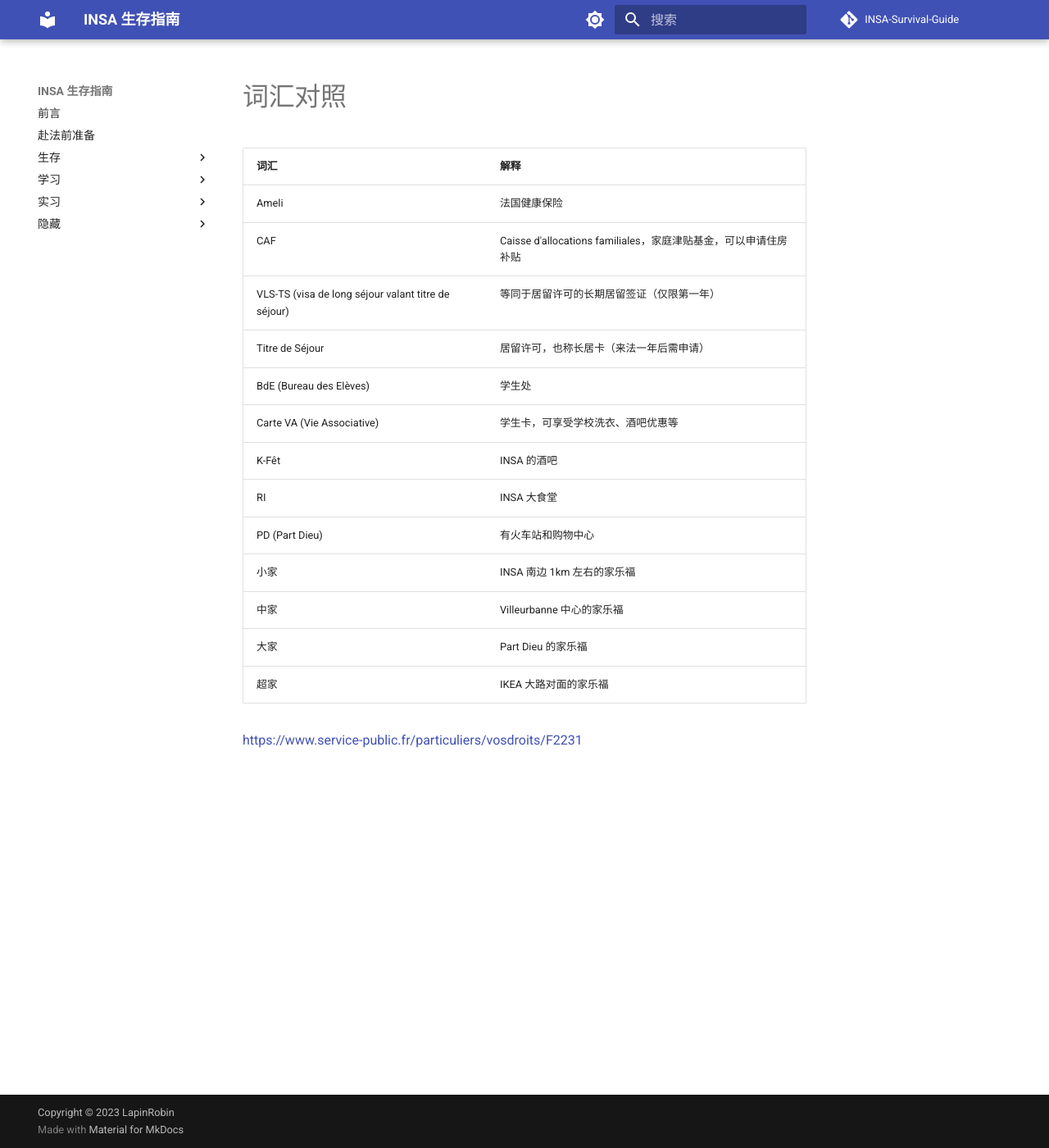
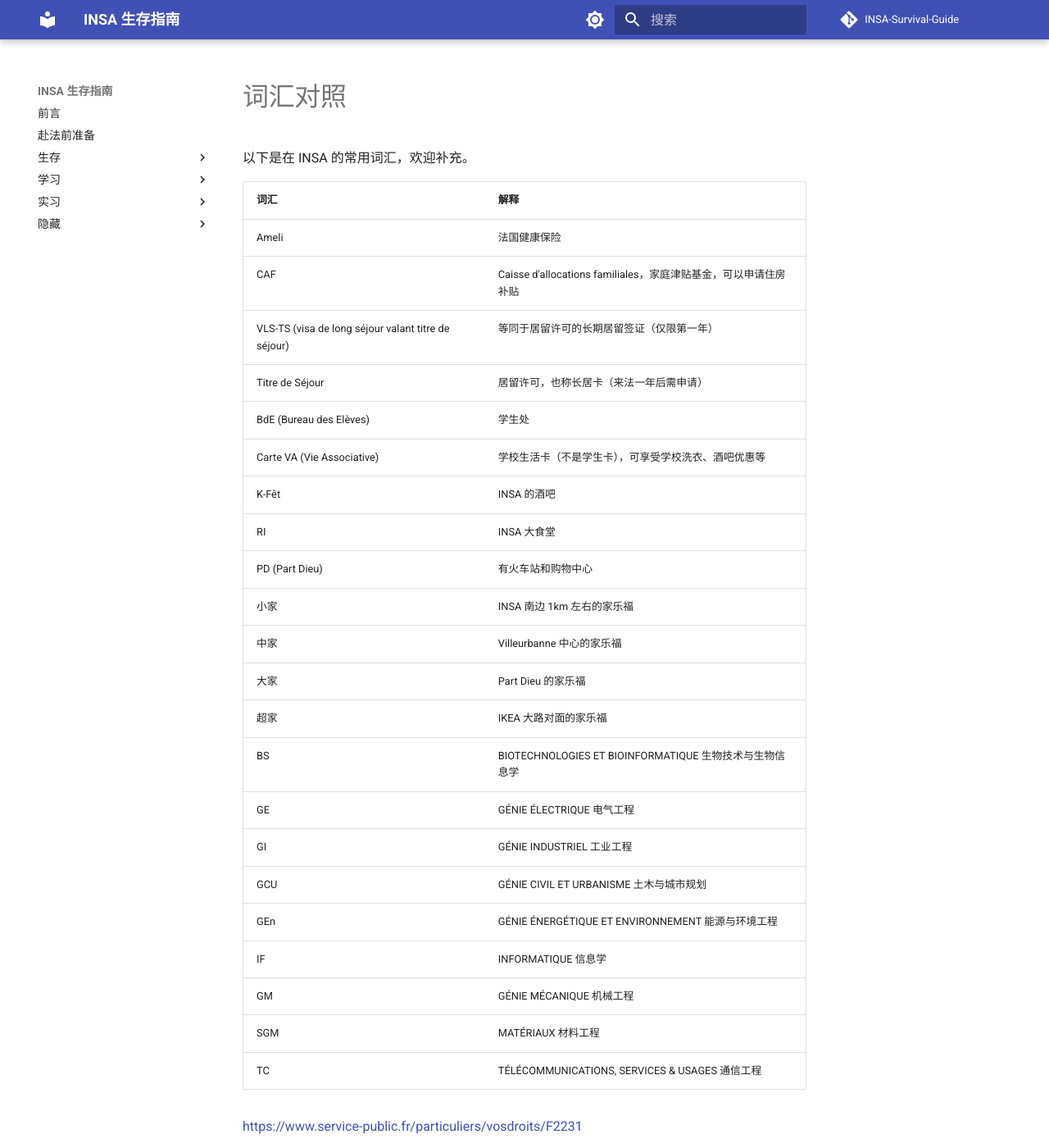
Before and after one commit to LapinRobin/INSA-Survival-Guide, an MkDocs documentation site: the page built from docs/生存/文章/词汇对照.md, in a window 1280 px wide and 1400 px high. Shown: the whole window at 82% size. Built offline with MkDocs 1.6.1 and Material for MkDocs 9.7.7, drawn with Linux system fonts in a browser that asks for light colours; comment, search, counter and statistics services are not loaded.

Commit message:
Additions and changes to content

```diff
--- a/docs/生存/文章/词汇对照.md
+++ b/docs/生存/文章/词汇对照.md
@@ -1,12 +1,14 @@
+以下是在 INSA 的常用词汇，欢迎补充。
+
 
 | 词汇               | 解释                                   |
 |-------------------|---------------------------------------|
 | Ameli             |  法国健康保险                         |
 | CAF               | Caisse d'allocations familiales，家庭津贴基金，可以申请住房补贴                         |
-| VLS-TS (visa de long séjour valant titre de séjour) |   等同于居留许可的长期居留签证（仅限第一年）                                     |
+| VLS-TS (visa de long séjour valant titre de séjour) |   等同于居留许可的长期居留签证（仅限第一年）                |
 | Titre de Séjour | 居留许可，也称长居卡（来法一年后需申请） |
 | BdE (Bureau des Elèves)  | 学生处                    |
-| Carte VA (Vie Associative) |   学生卡，可享受学校洗衣、酒吧优惠等 |
+| Carte VA (Vie Associative) |   学校生活卡（不是学生卡），可享受学校洗衣、酒吧优惠等 |
 | K-Fêt             | INSA 的酒吧                            |
 | RI               |  INSA 大食堂                            |
 | PD (Part Dieu)    | 有火车站和购物中心                      |
@@ -14,6 +16,15 @@
 | 中家              | Villeurbanne 中心的家乐福              |
 | 大家              | Part Dieu 的家乐福                     |
 | 超家              | IKEA 大路对面的家乐福                  |
+| BS      | BIOTECHNOLOGIES ET BIOINFORMATIQUE 生物技术与生物信息学           |
+| GE      | GÉNIE ÉLECTRIQUE 电气工程                         |
+| GI      | GÉNIE INDUSTRIEL 工业工程                         |
+| GCU      | GÉNIE CIVIL ET URBANISME 土木与城市规划 |
+| GEn     | GÉNIE ÉNERGÉTIQUE ET ENVIRONNEMENT 能源与环境工程               |
+| IF      | INFORMATIQUE 信息学                           |
+| GM      | GÉNIE MÉCANIQUE 机械工程                         |
+| SGM     | MATÉRIAUX 材料工程                         |
+| TC    | TÉLÉCOMMUNICATIONS, SERVICES & USAGES 通信工程          |
 
 
 <https://www.service-public.fr/particuliers/vosdroits/F2231>
```
Also changed, not shown: docs/生存/必办事项.md (+0 -1 lines), docs/生存/文章/常办事项.md (added, +9 -0 lines), docs/生存/衣食住行.md (+3 -1 lines).
